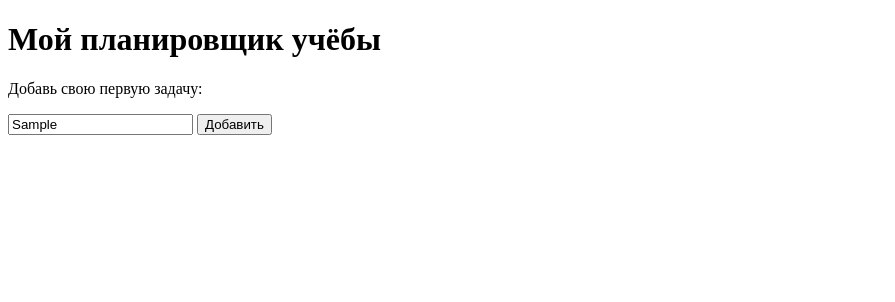
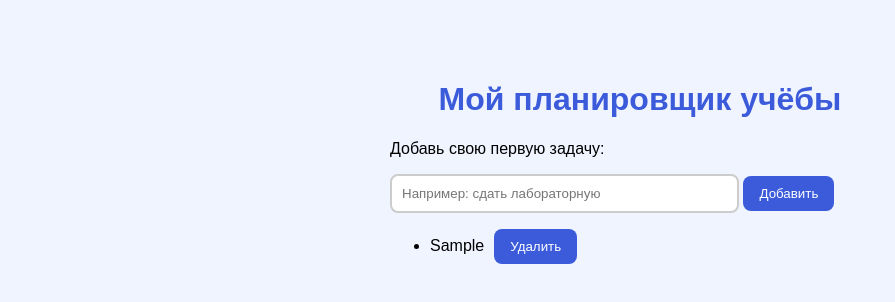
Before and after one commit to katenamirali01-commits/study-planner, a plain HTML site: page index.html in a window 1280 px wide. Both pictures are taken after typing "Sample" into the empty fields and a click on the button "Добавить". Shown: the whole page, without its empty margins (0-895 px from the left). Drawn offline with Linux system fonts and the light colour scheme.

Commit message:
Add files via upload

```diff
--- a/index.html
+++ b/index.html
@@ -3,11 +3,16 @@
 <head>
   <meta charset="UTF-8">
   <title>Планировщик учёбы</title>
+  <link rel="stylesheet" href="style.css">
 </head>
 <body>
   <h1>Мой планировщик учёбы</h1>
   <p>Добавь свою первую задачу:</p>
-  <input type="text" placeholder="Например: сдать лабораторную">
-  <button>Добавить</button>
+  <input type="text" id="taskInput" placeholder="Например: сдать лабораторную">
+  <button id="addButton">Добавить</button>
+
+  <ul id="taskList"></ul>
+
+  <script src="script.js"></script>
 </body>
 </html>
--- /dev/null
+++ b/script.js
@@ -0,0 +1,31 @@
+const taskInput = document.getElementById("taskInput");
+const addButton = document.getElementById("addButton");
+const taskList = document.getElementById("taskList");
+
+addButton.addEventListener("click", function () {
+  const text = taskInput.value;
+
+  if (text === "") {
+    return;
+  }
+
+  const li = document.createElement("li");
+
+  const span = document.createElement("span");
+  span.textContent = text;
+  span.addEventListener("click", function () {
+    span.classList.toggle("done");
+  });
+
+  const deleteButton = document.createElement("button");
+  deleteButton.textContent = "Удалить";
+  deleteButton.addEventListener("click", function () {
+    li.remove();
+  });
+
+  li.appendChild(span);
+  li.appendChild(deleteButton);
+  taskList.appendChild(li);
+
+  taskInput.value = "";
+});
--- /dev/null
+++ b/style.css
@@ -0,0 +1,45 @@
+body {
+  font-family: Arial, sans-serif;
+  background-color: #f0f4ff;
+  max-width: 500px;
+  margin: 40px auto;
+  padding: 20px;
+}
+
+h1 {
+  color: #3b5bdb;
+  text-align: center;
+}
+
+input {
+  padding: 10px;
+  width: 65%;
+  border: 2px solid #ccc;
+  border-radius: 8px;
+}
+
+button {
+  padding: 10px 16px;
+  background-color: #3b5bdb;
+  color: white;
+  border: none;
+  border-radius: 8px;
+  cursor: pointer;
+}
+
+button:hover {
+  background-color: #2f4ac0;
+}
+
+.done {
+  text-decoration: line-through;
+  color: gray;
+}
+
+li {
+  margin: 10px 0;
+}
+
+li button {
+  margin-left: 10px;
+}
```
